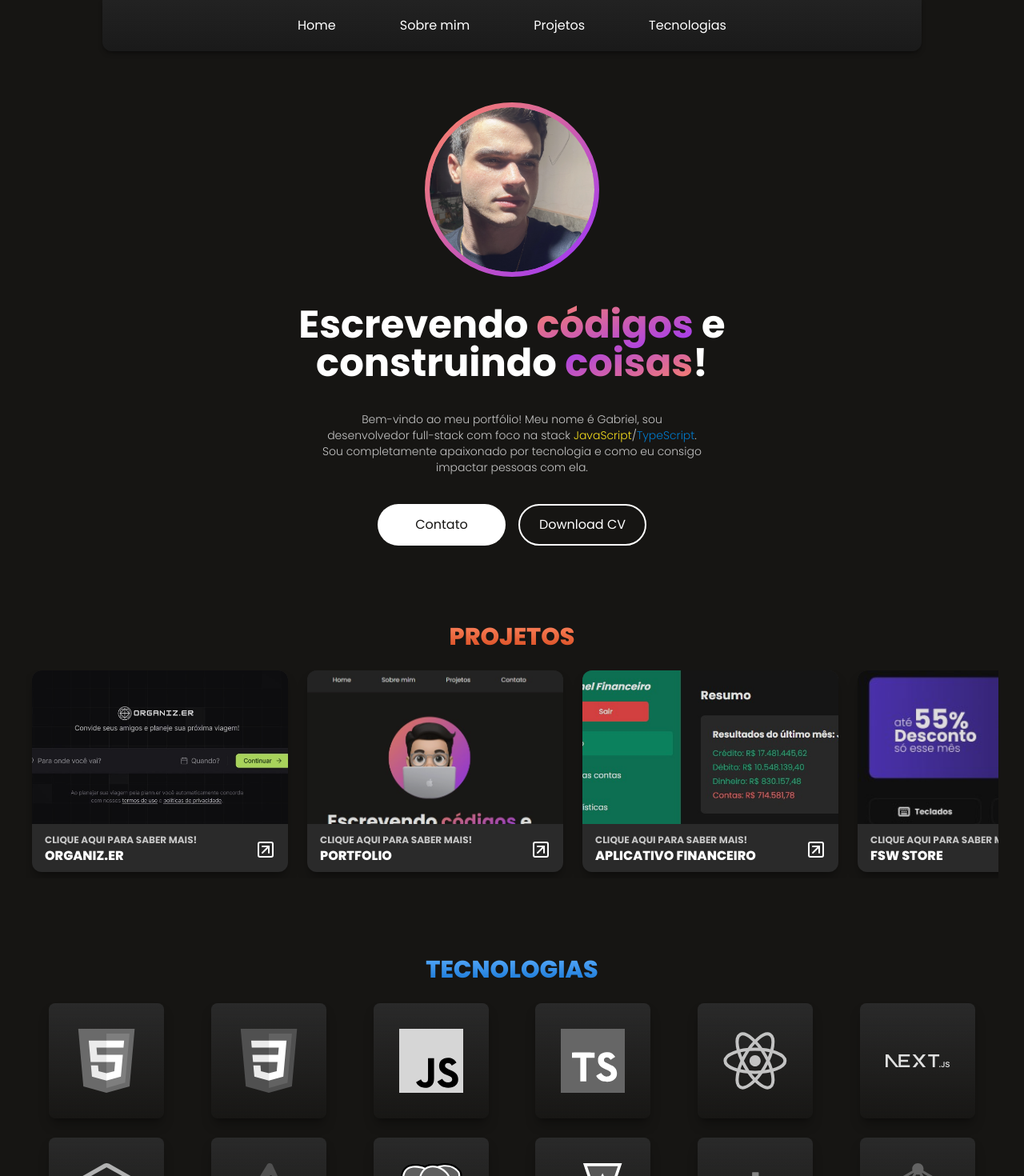
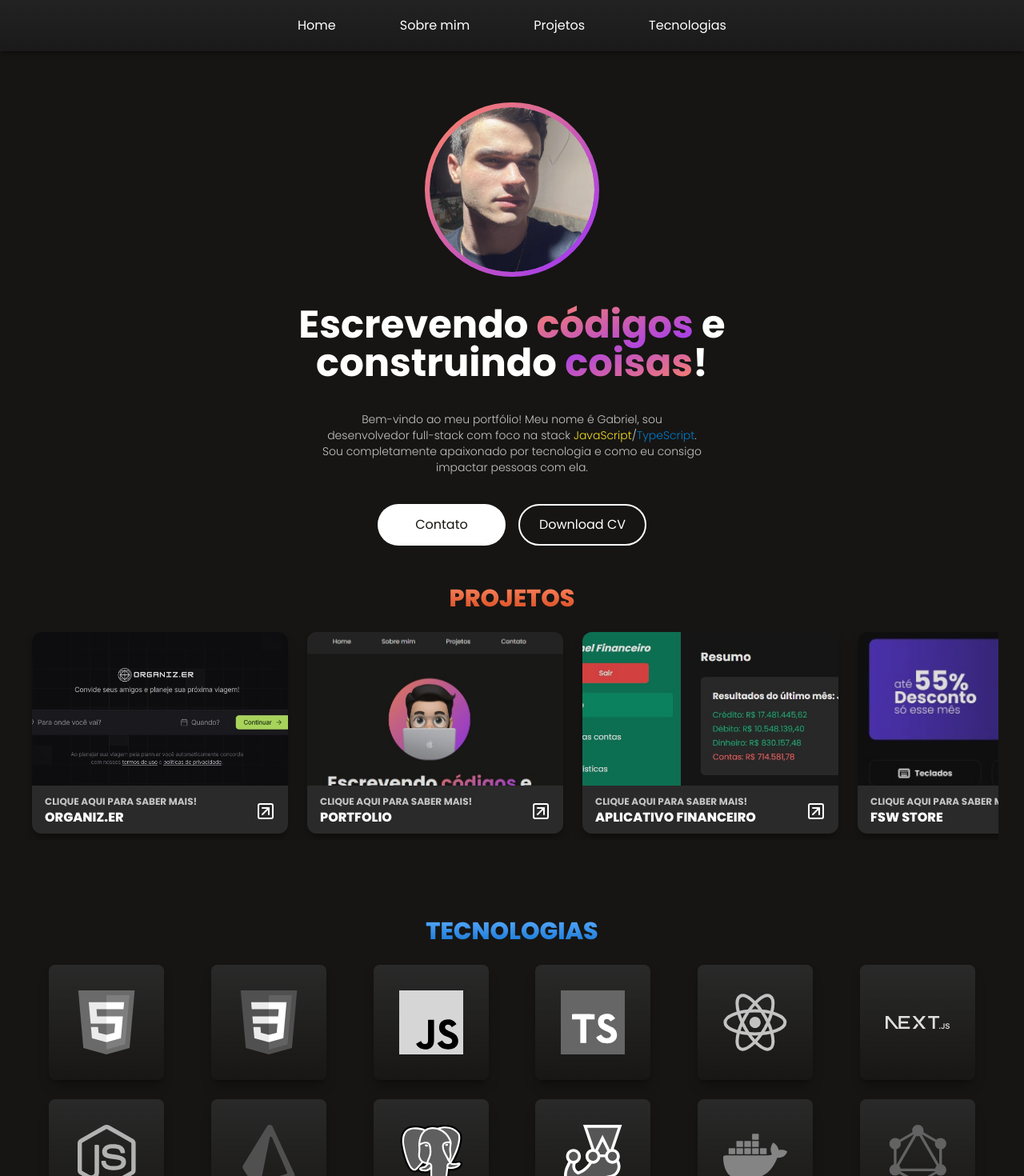
Before and after one commit to gctoledo/portfolio, a Next.js app: page / in a window 1280 px wide. Shown: the top 1470 px of the page at 80% size. Built offline with nearby package versions, Linux system fonts and the light colour scheme.

Commit message:
style: adjust page animation

```diff
--- a/src/app/_components/Header.tsx
+++ b/src/app/_components/Header.tsx
@@ -6,8 +6,8 @@ const Header = () => {
   return (
     <motion.header
       animate={{ top: [-200, 0], opacity: [0, 1] }}
-      transition={{ duration: 0.5, delay: 0.65 }}
-      className="opacity-0 w-full h-16 bg-gradient-to-b from-[#222222] to-[#1a1a1a] fixed top-0 left-0 rounded-b-xl shadow-md shadow-black/30 z-50 md:w-4/5 md:left-1/2 md:translate-x-[-50%]"
+      transition={{ duration: 0.8, delay: 0.1 }}
+      className="opacity-0 w-full h-16 bg-gradient-to-b from-[#222222] to-[#1a1a1a] fixed top-0 left-0 shadow-md shadow-black/30 z-50"
     >
       <div className="container w-full mx-auto">
         <button className="w-full h-16 pr-3 flex items-center justify-end cursor-pointer md:hidden">
--- a/src/app/_providers/in-section-provider.tsx
+++ b/src/app/_providers/in-section-provider.tsx
@@ -7,7 +7,7 @@ const InSectionProvider = ({ children }: { children: React.ReactNode }) => {
     <motion.div
       initial={{ y: 200, opacity: 0 }}
       whileInView={{ y: 0, opacity: 1 }}
-      viewport={{ once: true }}
+      viewport={{ once: false, margin: "-100px" }}
     >
       {children}
     </motion.div>
--- a/src/app/_sections/About.tsx
+++ b/src/app/_sections/About.tsx
@@ -5,12 +5,12 @@ import { motion } from "framer-motion";
 const About = () => {
   return (
     <div
-      className="flex flex-col gap-9 items-center text-center px-2 md:py-10 lg:py-0"
+      className="flex flex-col gap-9 items-center justify-center text-center px-2 h-[calc(100vh-95px)] md:h-[calc(100vh-150px)] mt-28 mb-16 md:mt-20 md:mb-0"
       id="about"
     >
       <motion.div
         animate={{ y: [1000, 0], opacity: [0, 1] }}
-        transition={{ duration: 0.5 }}
+        transition={{ duration: 0.5, delay: 1.1 }}
         className="opacity-0"
       >
         <Avatar />
@@ -19,7 +19,7 @@ const About = () => {
       <motion.div
         className="w-full opacity-0"
         animate={{ y: [1000, 0], opacity: [0, 1] }}
-        transition={{ duration: 0.5, delay: 0.25 }}
+        transition={{ duration: 0.5, delay: 1.3 }}
       >
         <h1 className="text-3xl md:text-5xl font-bold leading-tight select-none">
           Escrevendo{" "}
@@ -38,7 +38,7 @@ const About = () => {
       <motion.div
         className="w-full lg:w-2/5 opacity-0"
         animate={{ y: [1000, 0], opacity: [0, 1] }}
-        transition={{ duration: 0.5, delay: 0.125 }}
+        transition={{ duration: 0.5, delay: 1.5 }}
       >
         <h2 className="text-[#C5C5C5] font-light text-sm">
           Bem-vindo ao meu portfólio! Meu nome é Gabriel, sou desenvolvedor
@@ -54,7 +54,7 @@ const About = () => {
       <motion.div
         className="flex gap-4 opacity-0"
         animate={{ y: [1000, 0], opacity: [0, 1] }}
-        transition={{ duration: 0.5, delay: 0.0625 }}
+        transition={{ duration: 0.5, delay: 1.7 }}
       >
         <AboutActions />
       </motion.div>
--- a/src/app/page.tsx
+++ b/src/app/page.tsx
@@ -12,9 +12,10 @@ const Home = () => {
     <div>
       <Header />
 
-      <div className="mt-28 mb-12 container mx-auto space-y-20 md:mt-32 md:mb16 md:space-y-24">
+      <div className="mb-16 container mx-auto ">
         <About />
 
+        <div className="space-y-16 md:space-y-24">
           <InSectionProvider>
             <Projects />
           </InSectionProvider>
@@ -23,6 +24,7 @@ const Home = () => {
             <Stacks />
           </InSectionProvider>
         </div>
+      </div>
 
       <Footer />
     </div>
```
Lines whose indentation alone changed are shown as unchanged.
